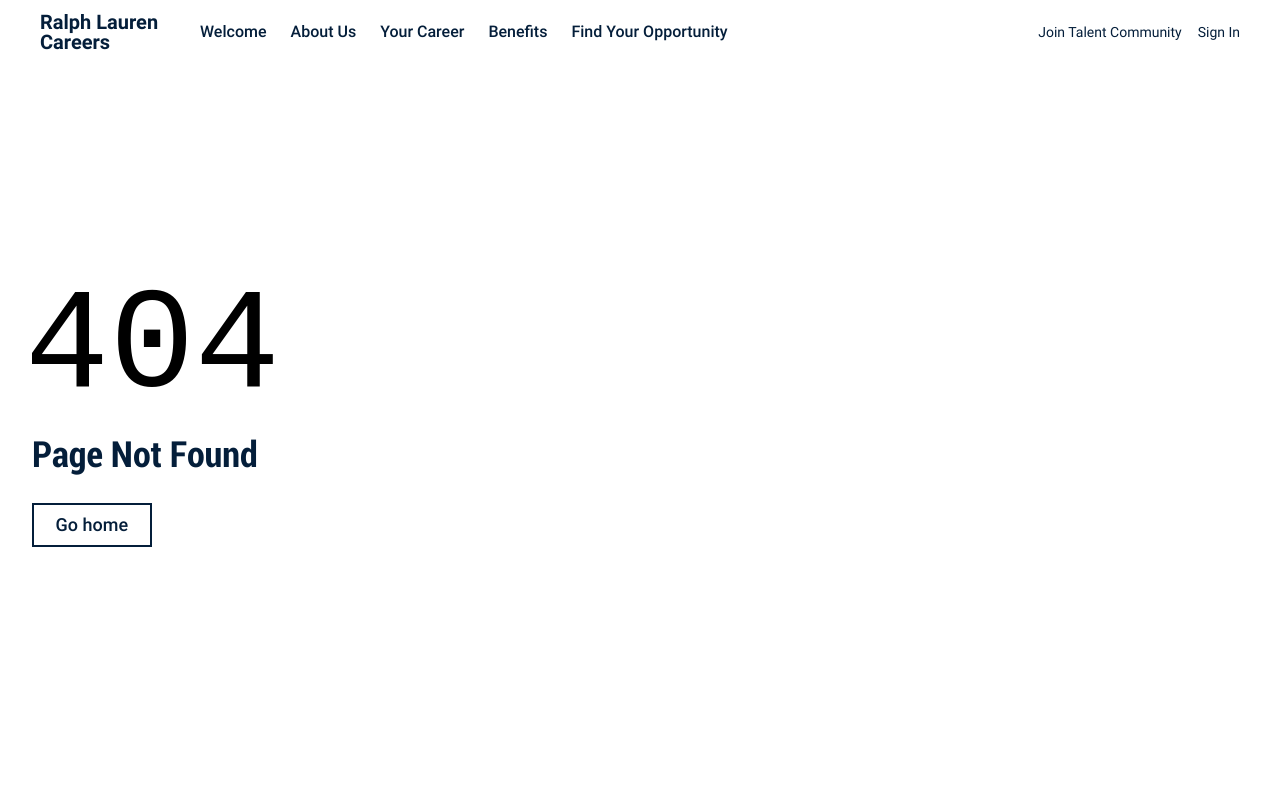
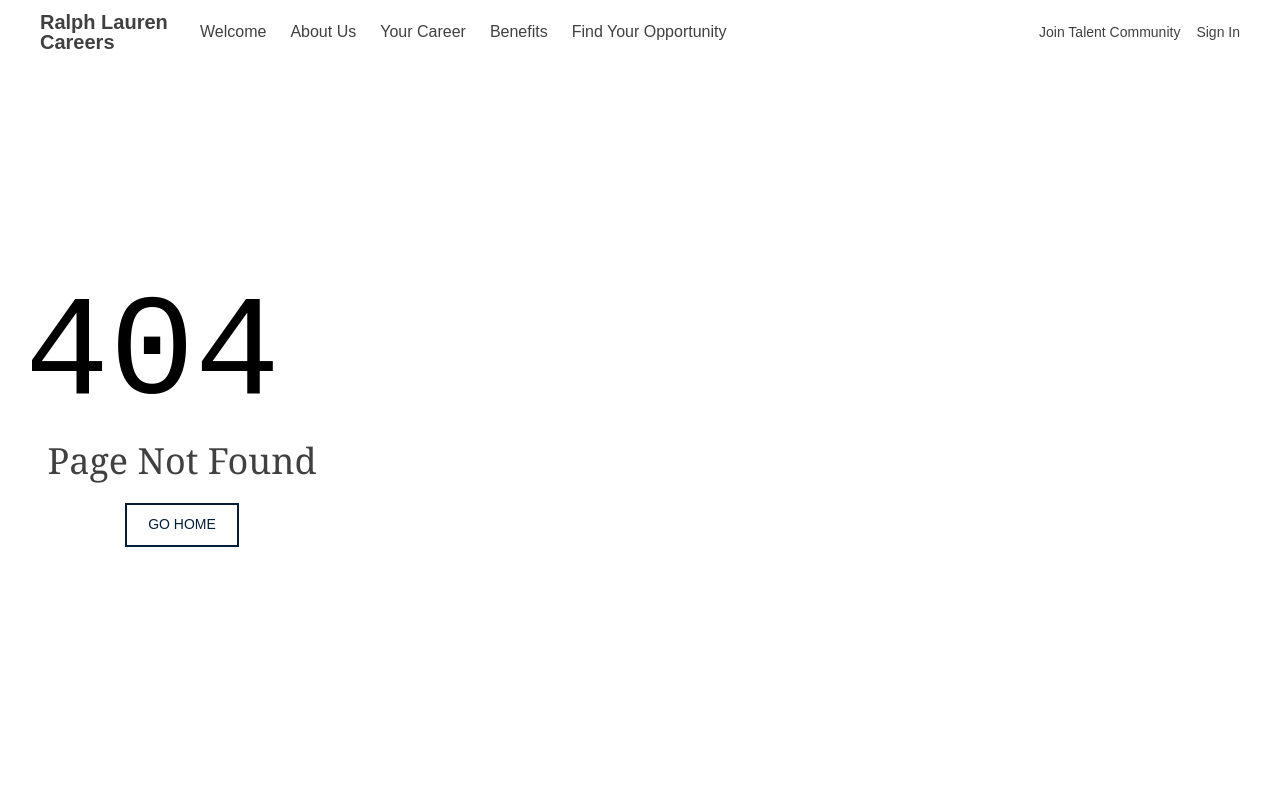
Before and after one commit to saiprasanthabburi/aem-sites-poc, a website: page 404.html in a window 1280 px wide. Shown: the top 800 px of the page. Drawn offline with Linux system fonts and the light colour scheme.

Commit message:
Update 1 file
Automated migration updates generated by Experience Modernization Agent.

Changed files (1):
- styles/styles.css

```diff
--- a/styles/styles.css
+++ b/styles/styles.css
@@ -20,8 +20,8 @@
   --link-hover-color: #000;
 
   /* fonts */
-  --body-font-family: roboto, roboto-fallback, sans-serif;
-  --heading-font-family: roboto-condensed, roboto-condensed-fallback, sans-serif;
+  --body-font-family: 'Gotham Book', arial, helvetica, sans-serif;
+  --heading-font-family: georgia, 'Times New Roman', serif;
 
   /* body sizes */
   --body-font-size-m: 22px;
@@ -74,10 +74,10 @@ body {
   display: none;
   margin: 0;
   background-color: var(--background-color);
-  color: var(--text-color);
+  color: #404040;
   font-family: var(--body-font-family);
   font-size: var(--body-font-size-m);
-  line-height: 1.6;
+  line-height: 1.5;
 }
 
 body.appear {
@@ -107,7 +107,7 @@ h6 {
   margin-top: 0.8em;
   margin-bottom: 0.25em;
   font-family: var(--heading-font-family);
-  font-weight: 600;
+  font-weight: 400;
   line-height: 1.25;
   scroll-margin: 40px;
 }
@@ -171,18 +171,20 @@ button {
   box-sizing: border-box;
   display: inline-block;
   max-width: 100%;
-  margin: 12px 0;
-  border: 2px solid transparent;
+  margin: 6px 4px;
+  border: 2px solid #000;
   border-radius: 0;
-  padding: 0.5em 1.2em;
+  padding: 11px 21px;
   font-family: var(--body-font-family);
   font-style: normal;
-  font-weight: 500;
+  font-weight: 400;
+  font-size: 14px;
   line-height: 1.25;
   text-align: center;
   text-decoration: none;
-  background-color: var(--link-color);
-  color: var(--background-color);
+  text-transform: uppercase;
+  background-color: #000;
+  color: #fff;
   cursor: pointer;
   overflow: hidden;
   text-overflow: ellipsis;
@@ -232,8 +234,12 @@ main > .section {
   margin: 40px 0;
 }
 
+main > .section > .default-content-wrapper {
+  text-align: center;
+}
+
 main > .section > div {
-  max-width: 1200px;
+  max-width: 980px;
   margin: auto;
   padding: 0 24px;
 }
```
